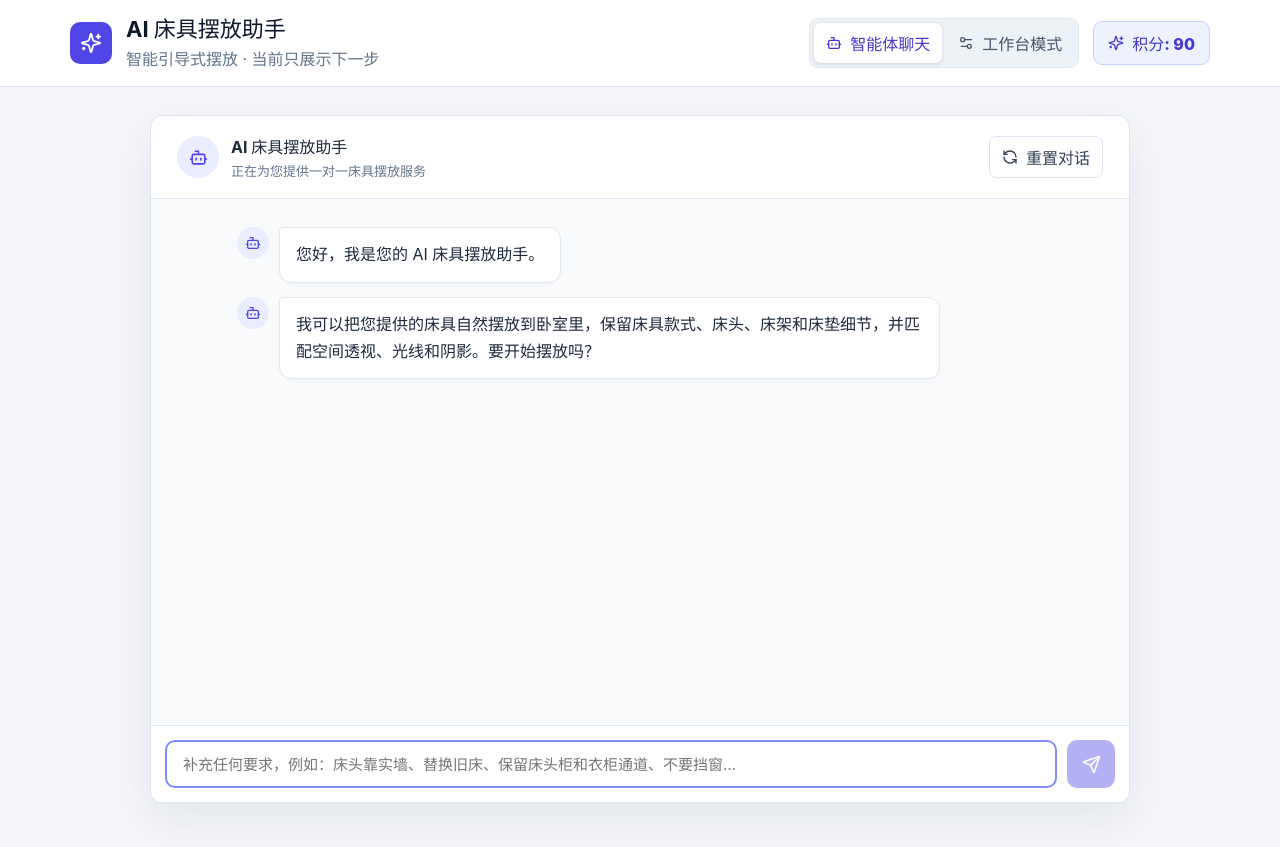
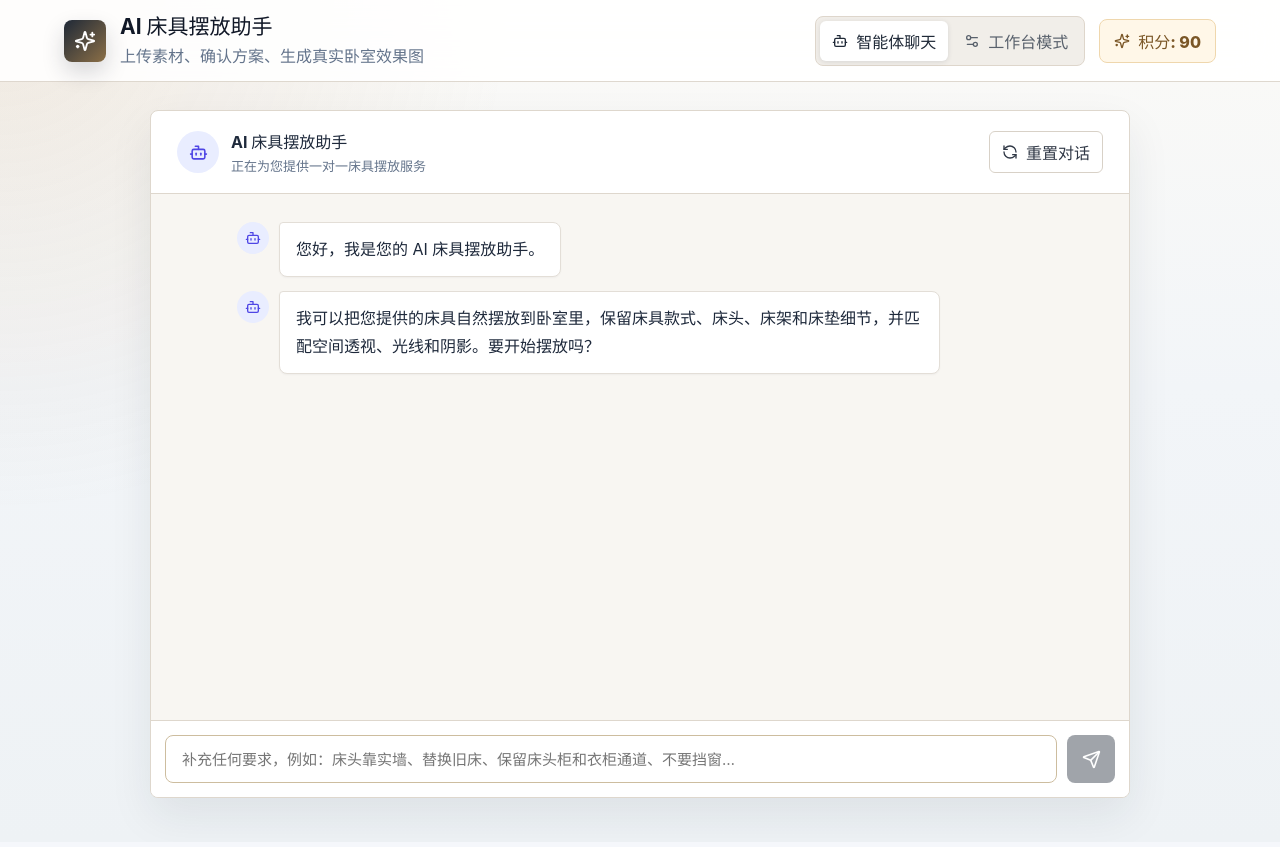
Before and after one commit to markzu911/Arrange-Bed, a React (Vite) app: page / in a window 1280 px wide. Built offline with nearby package versions, Linux system fonts and the light colour scheme.

Commit message:
Refine frontend workspace design

```diff
--- a/src/VillaBeddingPlacementTool.module.css
+++ b/src/VillaBeddingPlacementTool.module.css
@@ -1,7 +1,9 @@
 .toolShell {
   min-height: 100vh;
   padding-bottom: 44px;
-  background: #f5f7fb;
+  background:
+    radial-gradient(circle at top left, rgba(177, 132, 82, 0.14), transparent 32rem),
+    linear-gradient(180deg, #fbfaf7 0%, #f2f5f8 46%, #eef2f5 100%);
 }
 
 .toolHeader {
@@ -12,10 +14,10 @@
   align-items: center;
   justify-content: space-between;
   gap: 18px;
-  padding: 16px min(6vw, 70px);
-  background: rgba(255, 255, 255, 0.94);
-  border-bottom: 1px solid #dce4f0;
-  backdrop-filter: blur(12px);
+  padding: 14px min(5vw, 64px);
+  background: rgba(255, 255, 255, 0.88);
+  border-bottom: 1px solid rgba(200, 190, 176, 0.6);
+  backdrop-filter: blur(18px);
 }
 
 .brandBlock,
@@ -43,13 +45,15 @@
   width: 42px;
   height: 42px;
   color: #fff;
-  background: #4f46e5;
-  border-radius: 10px;
+  background: linear-gradient(135deg, #1f2937, #8b6f47);
+  border-radius: 8px;
+  box-shadow: 0 10px 22px rgba(31, 41, 55, 0.18);
 }
 
 .brandBlock h1 {
   margin: 0;
-  font-size: 22px;
+  color: #111827;
+  font-size: 21px;
   line-height: 1.2;
 }
 
@@ -75,9 +79,9 @@
 .modeSwitch {
   gap: 4px;
   padding: 4px;
-  background: #edf2f7;
-  border: 1px solid #e2e8f0;
-  border-radius: 9px;
+  background: #f1eee9;
+  border: 1px solid #ded6cb;
+  border-radius: 8px;
 }
 
 .modeSwitch button,
@@ -101,27 +105,27 @@
 .resultTabs button {
   min-height: 36px;
   padding: 8px 12px;
-  color: #475569;
+  color: #59616c;
   background: transparent;
-  border-radius: 7px;
+  border-radius: 6px;
 }
 
 .modeSwitch .activeMode,
 .choiceGrid .selectedChoice,
 .resultTabs .selectedChoice {
-  color: #4338ca;
+  color: #1f2937;
   background: #fff;
-  box-shadow: 0 1px 4px rgba(15, 23, 42, 0.12);
+  box-shadow: 0 1px 5px rgba(31, 41, 55, 0.12);
 }
 
 .integralPill {
   gap: 8px;
   padding: 9px 14px;
-  color: #4338ca;
+  color: #7a5626;
   font-weight: 800;
-  background: #eef2ff;
-  border: 1px solid #c7d2fe;
-  border-radius: 9px;
+  background: #fff7e8;
+  border: 1px solid #efd7ad;
+  border-radius: 8px;
 }
 
 .flowHeader,
@@ -140,35 +144,41 @@
   align-items: flex-end;
   justify-content: space-between;
   gap: 20px;
-  padding: 34px 0 18px;
+  padding: 30px 0 16px;
 }
 
 .flowHeader span {
-  color: #4f46e5;
+  color: #8b6f47;
   font-weight: 800;
 }
 
 .flowHeader h2 {
   margin: 8px 0 0;
-  font-size: clamp(28px, 4vw, 44px);
+  color: #111827;
+  font-size: clamp(28px, 4vw, 42px);
   line-height: 1.15;
 }
 
 .secondaryButton {
-  color: #334155;
+  color: #303846;
   text-decoration: none;
   background: #fff;
-  border: 1px solid #dce4f0;
+  border: 1px solid #d8d1c7;
   white-space: nowrap;
+}
+
+.secondaryButton:hover {
+  color: #111827;
+  border-color: #bda98c;
 }
 
 .progressRail {
   justify-content: space-between;
   gap: 10px;
-  padding: 10px;
-  background: #fff;
-  border: 1px solid #dce4f0;
-  border-radius: 12px;
+  padding: 8px;
+  background: rgba(255, 255, 255, 0.78);
+  border: 1px solid rgba(216, 209, 199, 0.82);
+  border-radius: 8px;
 }
 
 .progressItem {
@@ -191,14 +201,14 @@
 }
 
 .currentProgress {
-  color: #3730a3;
-  background: #eef2ff;
+  color: #1f2937;
+  background: #f3eadc;
 }
 
 .currentProgress span,
 .doneProgress span {
   color: #fff;
-  background: #4f46e5;
+  background: #8b6f47;
 }
 
 .doneProgress {
@@ -207,16 +217,17 @@
 
 .statusBar {
   justify-content: space-between;
+  flex-wrap: wrap;
   gap: 12px;
   margin-top: 14px;
-  padding: 12px 16px;
-  background: #fff;
-  border: 1px solid #e2e8f0;
-  border-radius: 10px;
+  padding: 11px 14px;
+  background: rgba(255, 255, 255, 0.72);
+  border: 1px solid rgba(216, 209, 199, 0.8);
+  border-radius: 8px;
 }
 
 .statusBar strong {
-  color: #2563eb;
+  color: #7a5626;
 }
 
 .statusBar .errorText {
@@ -234,9 +245,9 @@
 .reviewLayout,
 .resultPage {
   background: #fff;
-  border: 1px solid #dce4f0;
-  border-radius: 14px;
-  box-shadow: 0 18px 42px rgba(15, 23, 42, 0.08);
+  border: 1px solid #ded7cd;
+  border-radius: 8px;
+  box-shadow: 0 18px 44px rgba(31, 41, 55, 0.08);
 }
 
 .chatModeStage {
@@ -257,9 +268,9 @@
   align-self: start;
   padding: 18px;
   background: #fff;
-  border: 1px solid #dce4f0;
-  border-radius: 14px;
-  box-shadow: 0 18px 42px rgba(15, 23, 42, 0.08);
+  border: 1px solid #ded7cd;
+  border-radius: 8px;
+  box-shadow: 0 18px 44px rgba(31, 41, 55, 0.08);
 }
 
 .chatWorkspace {
@@ -270,9 +281,9 @@
   margin: 28px auto 0;
   overflow: hidden;
   background: #fff;
-  border: 1px solid #dce4f0;
-  border-radius: 12px;
-  box-shadow: 0 18px 42px rgba(15, 23, 42, 0.08);
+  border: 1px solid #ded7cd;
+  border-radius: 8px;
+  box-shadow: 0 18px 44px rgba(31, 41, 55, 0.08);
 }
 
 .chatWorkspaceHeader {
@@ -281,7 +292,7 @@
   justify-content: space-between;
   gap: 16px;
   padding: 18px 26px;
-  border-bottom: 1px solid #dce4f0;
+  border-bottom: 1px solid #ded7cd;
 }
 
 .chatAgentIdentity,
@@ -336,7 +347,7 @@
   min-height: 0;
   padding: 28px min(8vw, 86px);
   overflow-y: auto;
-  background: #f8fafc;
+  background: #f8f6f2;
 }
 
 .assistantMessage {
@@ -351,8 +362,8 @@
   color: #1e293b;
   line-height: 1.7;
   background: #fff;
-  border: 1px solid #e2e8f0;
-  border-radius: 4px 12px 12px 12px;
+  border: 1px solid #e3ded7;
+  border-radius: 4px 8px 8px 8px;
   box-shadow: 0 1px 2px rgba(15, 23, 42, 0.04);
 }
 
@@ -362,9 +373,9 @@
 
 .userBubble {
   color: #fff;
-  background: #4f46e5;
-  border-color: #4f46e5;
-  border-radius: 12px 4px 12px 12px;
+  background: #1f2937;
+  border-color: #1f2937;
+  border-radius: 8px 4px 8px 8px;
 }
 
 .userBubble p {
@@ -444,7 +455,7 @@
   gap: 10px;
   padding: 14px;
   background: #fff;
-  border-top: 1px solid #dce4f0;
+  border-top: 1px solid #ded7cd;
 }
 
 .chatComposer input {
@@ -454,13 +465,14 @@
   padding: 0 16px;
   color: #0f172a;
   font-size: 15px;
-  border: 2px solid #818cf8;
-  border-radius: 10px;
+  border: 1px solid #cdbd9f;
+  border-radius: 8px;
   outline: none;
 }
 
 .chatComposer input:focus {
-  border-color: #4f46e5;
+  border-color: #8b6f47;
+  box-shadow: 0 0 0 3px rgba(139, 111, 71, 0.13);
 }
 
 .sendButton {
@@ -470,9 +482,9 @@
   width: 48px;
   height: 48px;
   color: #fff;
-  background: #4f46e5;
+  background: #1f2937;
   border: 0;
-  border-radius: 10px;
+  border-radius: 8px;
   cursor: pointer;
 }
 
@@ -510,12 +522,12 @@
 }
 
 .uploadHero {
-  padding: 24px;
+  padding: 18px;
 }
 
 .roomEntryLayout {
   display: grid;
-  grid-template-columns: minmax(0, 1.2fr) minmax(280px, 0.8fr);
+  grid-template-columns: minmax(0, 1.35fr) minmax(300px, 0.65fr);
   gap: 18px;
 }
 
@@ -529,16 +541,16 @@
   gap: 16px;
   padding: 18px;
   background: #fff;
-  border: 1px solid #dce4f0;
-  border-radius: 14px;
-  box-shadow: 0 18px 42px rgba(15, 23, 42, 0.08);
+  border: 1px solid #ded7cd;
+  border-radius: 8px;
+  box-shadow: 0 18px 44px rgba(31, 41, 55, 0.08);
 }
 
 .virtualRoomHeader {
   display: flex;
   align-items: flex-start;
   gap: 10px;
-  color: #4338ca;
+  color: #8b6f47;
 }
 
 .virtualRoomHeader strong,
@@ -564,11 +576,20 @@
   place-items: center;
   min-height: min(56vh, 560px);
   overflow: hidden;
-  color: #4338ca;
-  background: #f8fafc;
-  border: 2px dashed #818cf8;
-  border-radius: 12px;
+  color: #8b6f47;
+  background:
+    linear-gradient(135deg, rgba(255, 255, 255, 0.68), rgba(248, 246, 242, 0.92)),
+    repeating-linear-gradient(45deg, rgba(139, 111, 71, 0.055) 0 1px, transparent 1px 18px);
+  border: 1px dashed #bda98c;
+  border-radius: 8px;
   cursor: pointer;
+}
+
+.bigUploader:hover {
+  border-color: #8b6f47;
+  background:
+    linear-gradient(135deg, rgba(255, 255, 255, 0.84), rgba(246, 241, 233, 0.96)),
+    repeating-linear-gradient(45deg, rgba(139, 111, 71, 0.075) 0 1px, transparent 1px 18px);
 }
 
 .bigUploader input {
@@ -593,7 +614,7 @@
 
 .bigUploader strong {
   color: #111827;
-  font-size: 28px;
+  font-size: 26px;
 }
 
 .bigUploader small {
@@ -625,14 +646,14 @@
 }
 
 .reviewLayout {
-  padding: 14px;
+  padding: 16px;
 }
 
 .previewCard {
   padding: 14px;
-  background: #f8fafc;
-  border: 1px solid #e2e8f0;
-  border-radius: 10px;
+  background: #faf8f4;
+  border: 1px solid #e3ded7;
+  border-radius: 8px;
 }
 
 .referenceUploader {
@@ -737,16 +758,16 @@
 
 .aiSummary {
   padding: 12px;
-  background: #f8fafc;
-  border: 1px solid #e2e8f0;
-  border-radius: 10px;
+  background: #faf8f4;
+  border: 1px solid #e3ded7;
+  border-radius: 8px;
 }
 
 .aiSummary div {
   display: flex;
   align-items: center;
   gap: 8px;
-  color: #4338ca;
+  color: #8b6f47;
 }
 
 .aiSummary p {
@@ -768,9 +789,9 @@
   display: grid;
   gap: 10px;
   padding: 12px;
-  border: 1px solid #c7d2fe;
-  border-radius: 10px;
-  background: #f8faff;
+  border: 1px solid #d8c7ab;
+  border-radius: 8px;
+  background: #fffaf2;
 }
 
 .planHeader,
@@ -782,7 +803,7 @@
 
 .planHeader {
   justify-content: space-between;
-  color: #3730a3;
+  color: #7a5626;
 }
 
 .planHeader span {
@@ -803,9 +824,9 @@
   gap: 8px;
   align-items: center;
   padding: 8px 10px;
-  color: #1e3a8a;
-  background: #eef4ff;
-  border-left: 3px solid #4f46e5;
+  color: #5b3e1f;
+  background: #f6ead7;
+  border-left: 3px solid #8b6f47;
 }
 
 .planDecision span {
@@ -853,10 +874,21 @@
   min-height: 36px;
   padding: 7px 10px;
   color: #0f172a;
-  border: 1px solid #d5deeb;
-  border-radius: 8px;
+  border: 1px solid #d8d1c7;
+  border-radius: 6px;
   background: #fff;
   font: inherit;
+}
+
+.planField input:focus,
+.planField textarea:focus,
+.reviewPanel textarea:focus,
+.analysisField textarea:focus,
+.compactSettings select:focus,
+.textInput:focus {
+  border-color: #8b6f47;
+  box-shadow: 0 0 0 3px rgba(139, 111, 71, 0.13);
+  outline: none;
 }
 
 .planField textarea {
@@ -919,8 +951,8 @@
   padding: 9px 12px;
   color: #0f172a;
   background: #fff;
-  border: 1px solid #d5deeb;
-  border-radius: 8px;
+  border: 1px solid #d8d1c7;
+  border-radius: 6px;
   outline: none;
 }
 
@@ -956,8 +988,8 @@
   grid-template-columns: repeat(2, minmax(0, 1fr));
   gap: 10px;
   padding: 10px;
-  background: #f8fafc;
-  border: 1px solid #e2e8f0;
+  background: #faf8f4;
+  border: 1px solid #e3ded7;
   border-radius: 8px;
 }
 
@@ -981,8 +1013,15 @@
 
 .choiceGrid button,
 .resultTabs button {
-  border: 1px solid #dce4f0;
-  background: #f8fafc;
+  border: 1px solid #d8d1c7;
+  background: #fbfaf7;
+}
+
+.choiceGrid button:hover,
+.resultTabs button:hover {
+  color: #1f2937;
+  border-color: #bda98c;
+  background: #fff;
 }
 
 .foldActions {
@@ -993,9 +1032,9 @@
 .analysisEditor {
   grid-template-columns: repeat(2, minmax(0, 1fr));
   padding: 14px;
-  background: #f8fafc;
-  border: 1px solid #e2e8f0;
-  border-radius: 10px;
+  background: #faf8f4;
+  border: 1px solid #e3ded7;
+  border-radius: 8px;
 }
 
 .toggleLine {
@@ -1009,9 +1048,14 @@
   padding: 11px 18px;
   color: #fff;
   font-weight: 900;
-  background: #4f46e5;
+  background: #1f2937;
   border-radius: 8px;
-  box-shadow: 0 8px 18px rgba(79, 70, 229, 0.22);
+  box-shadow: 0 10px 22px rgba(31, 41, 55, 0.18);
+}
+
+.primaryButton:hover,
+.primaryInlineButton:hover {
+  background: #111827;
 }
 
 .primaryButton {
@@ -1063,9 +1107,9 @@
   width: min(100%, 1060px);
   margin: 0 auto;
   overflow: hidden;
-  background: #eef2f7;
-  border: 1px solid #dce4f0;
-  border-radius: 12px;
+  background: #ede9e2;
+  border: 1px solid #ded7cd;
+  border-radius: 8px;
 }
 
 .resultImageButton {
@@ -1077,8 +1121,8 @@
   overflow: hidden;
   cursor: zoom-in;
   background: #eef2f7;
-  border: 1px solid #dce4f0;
-  border-radius: 12px;
+  border: 1px solid #ded7cd;
+  border-radius: 8px;
 }
 
 .resultImageButton img {
--- a/src/VillaBeddingPlacementTool.tsx
+++ b/src/VillaBeddingPlacementTool.tsx
@@ -701,7 +701,7 @@ export function VillaBeddingPlacementTool() {
           </div>
           <div>
             <h1>{TOOL_NAME}</h1>
-            <p>智能引导式摆放 · 当前只展示下一步</p>
+            <p>上传素材、确认方案、生成真实卧室效果图</p>
           </div>
         </div>
 
```
